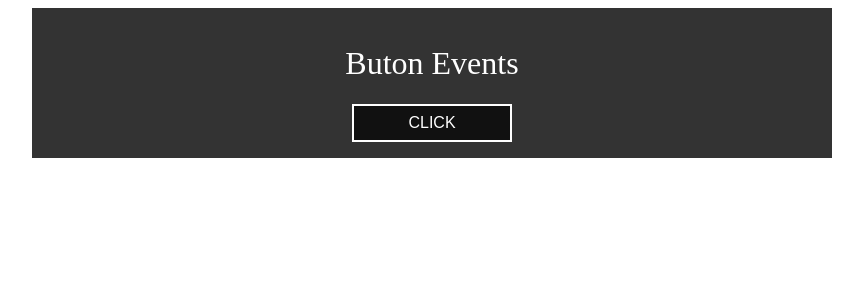
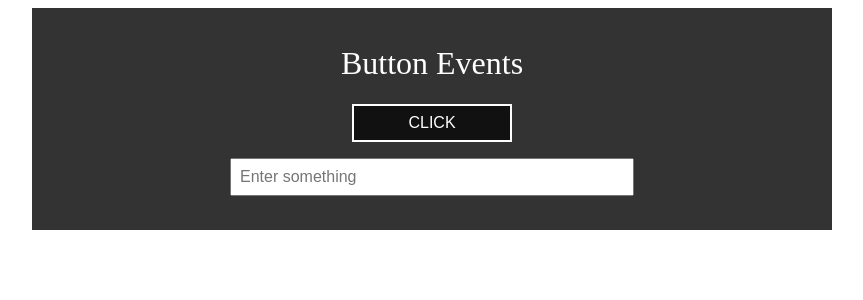
Before and after one commit to nezam0003/React-JS, a React (Create React App) app in the folder Stack-Learner/my-app-two/: page / in a window 1280 px wide. Shown: the top 300 px of the page, without its empty margins (208-1071 px from the left). Built offline with nearby package versions, Linux system fonts and the light colour scheme.

Commit message:
Events in React js

```diff
--- a/Stack-Learner/my-app-two/src/Events/App.jsx
+++ b/Stack-Learner/my-app-two/src/Events/App.jsx
@@ -1,16 +1,45 @@
 import React, { Component } from "react";
 import classes from "./App.module.css";
 export default class App extends Component {
+  state = {
+    name: "",
+  };
   buttonClickEventHandler = (e) => {
     console.log(e);
+  };
+  inputTextFieldHandler = (e) => {
+    // console.log(e.target.value);
+    this.setState({ name: e.target.value });
+  };
+  focusEventHandler = (e) => {
+    console.log("focus events occur");
+  };
+  blurEventHandler = (e) => {
+    if (!this.state.name) {
+      alert("eneter name");
+    }
+    console.log("blur events occur");
   };
   render() {
     return (
       <div className={classes.wrapper}>
-        <h1 className={classes.title}>Buton Events</h1>
+        <h1 className={classes.title}>Button Events</h1>
         <button className={classes.btn} onClick={this.buttonClickEventHandler}>
           click
         </button>
+        <br />
+        <input
+          className={classes.inputTextField}
+          type="text"
+          value={this.state.name}
+          placeholder="Enter something"
+          onChange={this.inputTextFieldHandler}
+          onFocus={this.focusEventHandler}
+          onBlur={this.blurEventHandler}
+        />
+        <br />
+        <br />
+        {this.state.name && <h3>Welcome, {this.state.name}</h3>}
       </div>
     );
   }
--- a/Stack-Learner/my-app-two/src/Events/App.module.css
+++ b/Stack-Learner/my-app-two/src/Events/App.module.css
@@ -27,3 +27,11 @@
   background: green;
   transform: scaleX(0.97);
 }
+.inputTextField {
+  width: 50%;
+  padding: 0.5rem;
+  font-size: 1rem;
+  border: 1px soid #fff;
+  outline: none;
+  margin-top: 1rem;
+}
```
